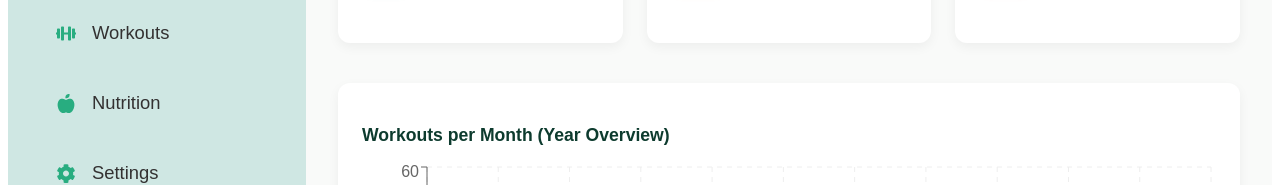
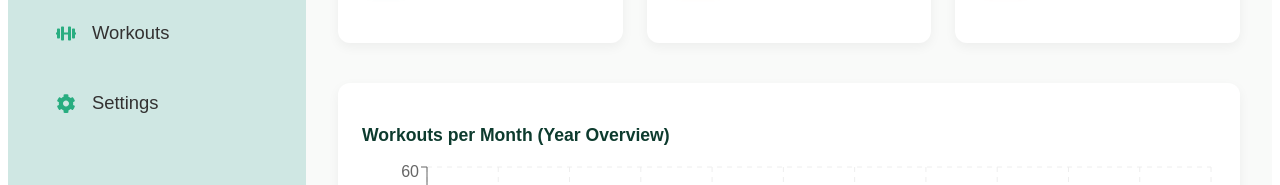
Before and after one commit to ACodes3/fitness-project, a React (Vite) app in the folder client/: page / in a window 1280 px wide. Shown: the part 315-500 px from the top of the page. Built offline with nearby package versions, Linux system fonts and the light colour scheme.

Commit message:
simplified it

```diff
--- a/client/src/component/Sidebar.jsx
+++ b/client/src/component/Sidebar.jsx
@@ -1,4 +1,4 @@
-import { FaAppleAlt, FaCog, FaDumbbell, FaHome } from "react-icons/fa";
+import { FaCog, FaDumbbell, FaHome } from "react-icons/fa";
 import { NavLink, useLocation } from "react-router-dom";
 import "../assets/styles/sidebar.css";
 import logo from "../assets/workout.png";
@@ -28,13 +28,6 @@ const Sidebar = () => {
           </NavLink>
         </li>
 
-        <li className={location.pathname === "/nutrition" ? "active" : ""}>
-          <NavLink to="/nutrition" className="sidebar-link">
-            <FaAppleAlt className="menu-icon" />
-            <span>Nutrition</span>
-          </NavLink>
-        </li>
-
         <li className={location.pathname === "/settings" ? "active" : ""}>
           <NavLink to="/settings" className="sidebar-link">
             <FaCog className="menu-icon" />
```
